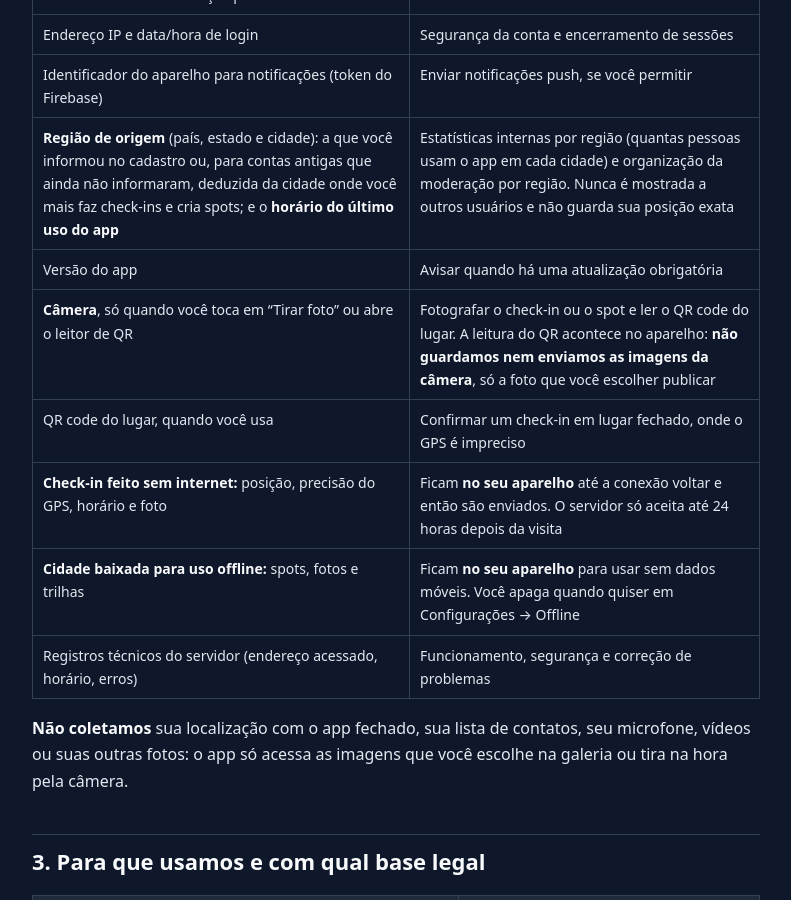
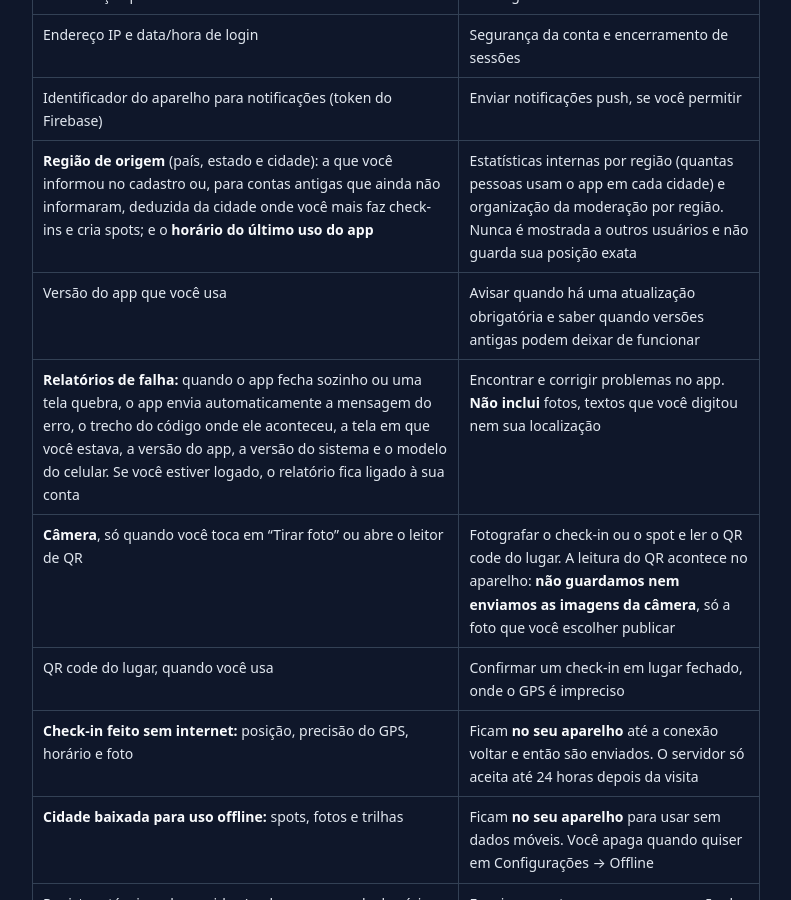
Before and after one commit to userm4c/cityspots-site, a Jekyll site: the page built from privacidade.md, in a window 1280 px wide and 900 px high, scrolled down 2220 px. Shown: the whole window, without its empty margins (244-1035 px from the left). Built offline with Jekyll 4.4.1, drawn with Linux system fonts in a browser that asks for light colours; some of the changed text lies outside the part shown.

Commit message:
Privacidade: relatórios de falha e versão do app

```diff
--- a/privacidade.md
+++ b/privacidade.md
@@ -55,7 +55,8 @@ Esta política explica quais dados o CitySpots coleta, para que usa, com quem co
 | Endereço IP e data/hora de login | Segurança da conta e encerramento de sessões |
 | Identificador do aparelho para notificações (token do Firebase) | Enviar notificações push, se você permitir |
 | **Região de origem** (país, estado e cidade): a que você informou no cadastro ou, para contas antigas que ainda não informaram, deduzida da cidade onde você mais faz check-ins e cria spots; e o **horário do último uso do app** | Estatísticas internas por região (quantas pessoas usam o app em cada cidade) e organização da moderação por região. Nunca é mostrada a outros usuários e não guarda sua posição exata |
-| Versão do app | Avisar quando há uma atualização obrigatória |
+| Versão do app que você usa | Avisar quando há uma atualização obrigatória e saber quando versões antigas podem deixar de funcionar |
+| **Relatórios de falha:** quando o app fecha sozinho ou uma tela quebra, o app envia automaticamente a mensagem do erro, o trecho do código onde ele aconteceu, a tela em que você estava, a versão do app, a versão do sistema e o modelo do celular. Se você estiver logado, o relatório fica ligado à sua conta | Encontrar e corrigir problemas no app. **Não inclui** fotos, textos que você digitou nem sua localização |
 | **Câmera**, só quando você toca em "Tirar foto" ou abre o leitor de QR | Fotografar o check-in ou o spot e ler o QR code do lugar. A leitura do QR acontece no aparelho: **não guardamos nem enviamos as imagens da câmera**, só a foto que você escolher publicar |
 | QR code do lugar, quando você usa | Confirmar um check-in em lugar fechado, onde o GPS é impreciso |
 | **Check-in feito sem internet:** posição, precisão do GPS, horário e foto | Ficam **no seu aparelho** até a conexão voltar e então são enviados. O servidor só aceita até 24 horas depois da visita |
@@ -77,6 +78,7 @@ Esta política explica quais dados o CitySpots coleta, para que usa, com quem co
 | Votação da comunidade para remover um spot ou transformá-lo em memória | Legítimo interesse (manter o mapa correto e seguro) |
 | Moderação: desfocar rostos, detectar nudez, analisar denúncias, combater fraude e contas falsas | **Legítimo interesse** (segurança da comunidade) e cumprimento de obrigação legal |
 | Segurança da conta (IP, sessões) | Legítimo interesse |
+| Relatórios de falha e versão do app | Legítimo interesse (manter o app funcionando e corrigir problemas) |
 | Guardar registros de acesso exigidos pelo **Marco Civil da Internet** | Cumprimento de obrigação legal |
 | Estatísticas **anônimas e agregadas** sobre os lugares (por exemplo, "120 check-ins em outubro") que podem ser compartilhadas com parceiros | Legítimo interesse, sem identificar ninguém |
 | Anúncios da casa e anúncios de teste (seção 6) | Legítimo interesse |
@@ -154,6 +156,7 @@ Os demais dados (conta, publicações, localização dos check-ins) ficam no **n
 | Dados de denúncias e moderação | Enquanto forem necessários para a segurança da comunidade ou exigidos por lei |
 | Registro de XP e de conquistas retiradas (estorno) | Enquanto a conta existir |
 | Exibições e toques em anúncios | 90 dias |
+| Relatórios de falha | 90 dias |
 | Check-ins guardados no aparelho sem internet | Até serem enviados, ou descartados se passarem de 24 horas |
 | Cidade baixada no aparelho | Até você apagar em Configurações → Offline ou desinstalar o app |
 
```
Also changed, not shown: other parts of privacidade.md (+1 -1 lines).
